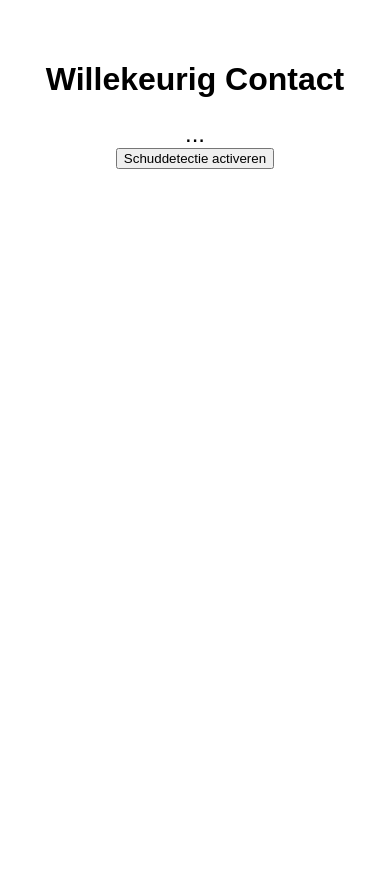
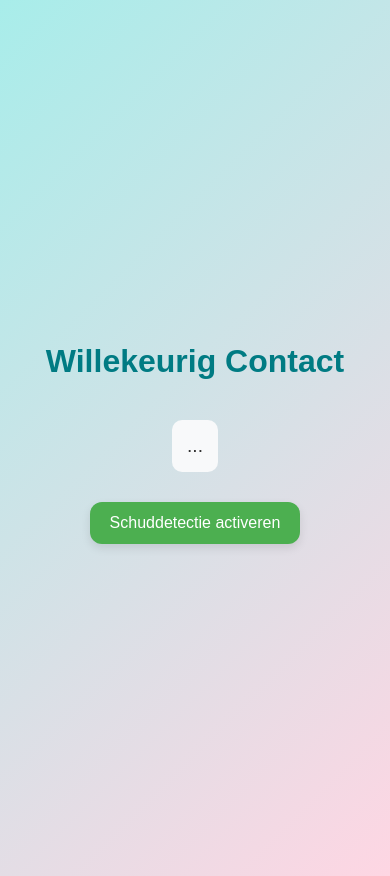
Before and after one commit to martijntjee/contact-app, a plain HTML site: page public/roulette/schud.html in a window 390 px wide. Before the commit the page ends 844 px from the top, so only its background shows below. Drawn offline with Linux system fonts and the light colour scheme.

Commit message:
styling roulette

```diff
--- /dev/null
+++ b/public/roulette/schud.css
@@ -0,0 +1,95 @@
+/* Algemene stijl */
+body {
+    margin: 0;
+    padding: 2em;
+    font-family: 'Poppins', sans-serif;
+    background: linear-gradient(135deg, #a8edea, #fed6e3);
+    color: #333;
+    min-height: 100vh;
+    display: flex;
+    flex-direction: column;
+    justify-content: center;
+    align-items: center;
+    text-align: center;
+}
+
+/* Container stijl */
+.container {
+    padding: 40px;
+    background-color: #ffffff;
+    border-radius: 20px;
+    box-shadow: 0 10px 30px rgba(0, 0, 0, 0.1);
+    max-width: 600px;
+    width: 100%;
+}
+
+/* Titel stijl */
+h1 {
+    font-size: 2.5rem;
+    color: #007b83;
+    margin-bottom: 20px;
+}
+
+/* Contact weergave */
+#contact {
+    font-size: 1.5em;
+    margin: 20px 0;
+    padding: 15px;
+    background-color: #f8f9fa;
+    border-radius: 10px;
+    color: #333;
+}
+
+/* Knoppen stijl */
+button, #callBtn {
+    background-color: #007b83;
+    color: #ffffff;
+    border: none;
+    padding: 12px 20px;
+    font-size: 1em;
+    border-radius: 12px;
+    transition: all 0.3s ease;
+    cursor: pointer;
+    box-shadow: 0 4px 10px rgba(0, 0, 0, 0.1);
+    margin: 10px 5px;
+    font-family: 'Poppins', sans-serif;
+}
+
+#callBtn {
+    display: none;
+    text-decoration: none;
+}
+
+button:hover, #callBtn:hover {
+    background-color: #005f63;
+    box-shadow: 0 6px 15px rgba(0, 0, 0, 0.2);
+    transform: translateY(-2px);
+}
+
+/* Secundaire knoppen */
+#enableShakeBtn, #enableMotionBtn {
+    background-color: #4caf50;
+}
+
+#enableShakeBtn:hover, #enableMotionBtn:hover {
+    background-color: #3e8e41;
+}
+
+/* Responsive aanpassingen */
+@media (max-width: 600px) {
+    body {
+        padding: 1em;
+    }
+
+    .container {
+        padding: 20px;
+    }
+
+    h1 {
+        font-size: 2rem;
+    }
+
+    #contact {
+        font-size: 1.2em;
+    }
+}
--- a/public/roulette/schud.html
+++ b/public/roulette/schud.html
@@ -29,7 +29,10 @@
     }
   </style>
   <link rel="manifest" href="/manifest.json">
+      <link rel="stylesheet" href="schud.css">
+
   <link href="https://fonts.googleapis.com/css2?family=Poppins:wght@400;600&display=swap" rel="stylesheet">
+
 </head>
 
 <body>
```
Also changed, not shown: public/contacts/edit.html (+1 -0 lines).
